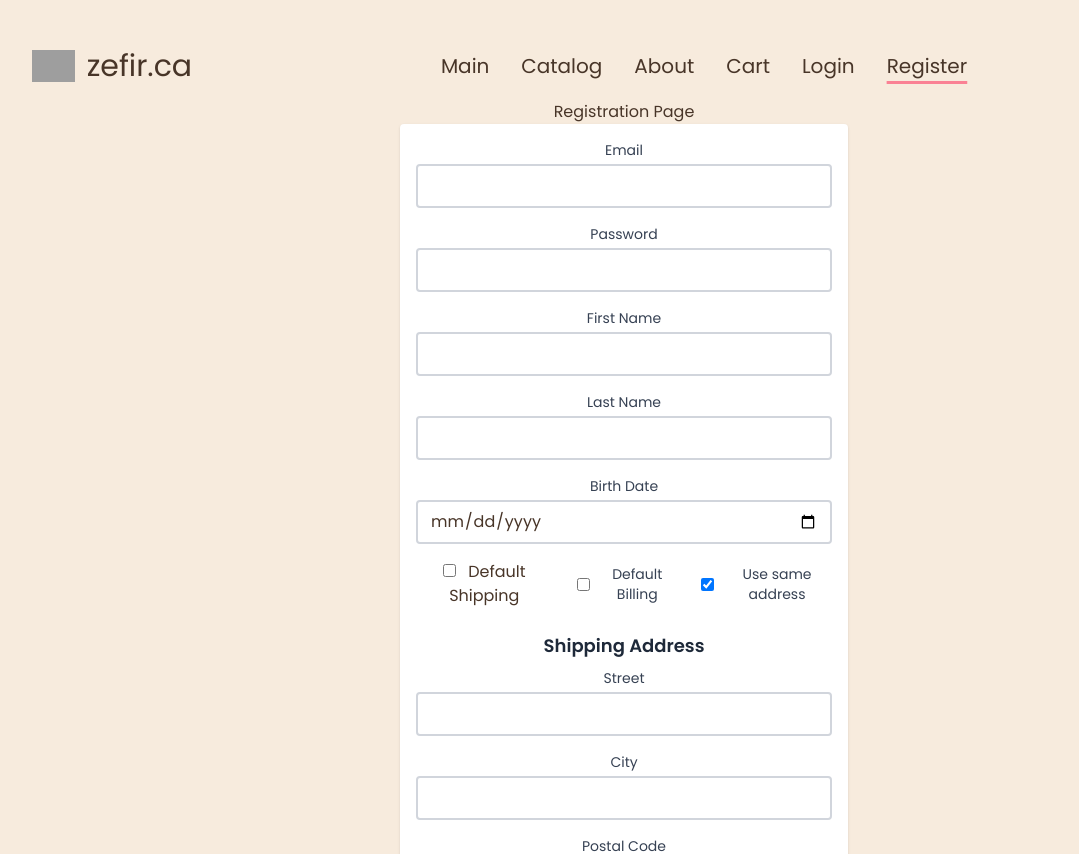
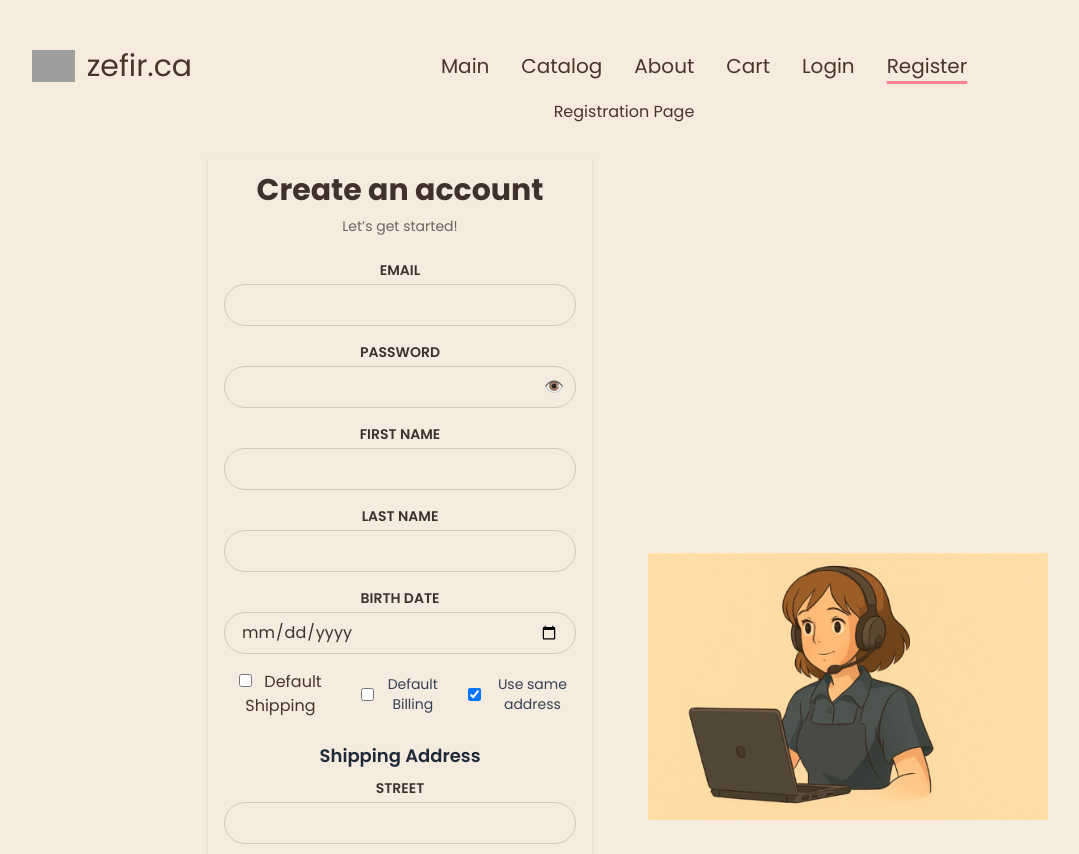
Before and after one commit to CodeBreakers-rs/eCommerce-App, a React (Vite) app: page /register in a window 1280 px wide. Shown: the top 854 px of the page, without its empty margins (16-1095 px from the left). Built offline with nearby package versions, Linux system fonts and the light colour scheme; no server answers; grey boxes are pictures that could not be loaded.

Commit message:
feat: update reg form style

```diff
--- a/src/features/auth/components/reg-form.tsx
+++ b/src/features/auth/components/reg-form.tsx
@@ -15,6 +15,7 @@ import {
   initialForm,
   validCountries,
 } from '../../../utils/form-utils'
+import regFormImg from '../../../assets/images/reg-form.jpg'
 
 const countryNameToCode: Record<string, string> = {
   Canada: 'CA',
@@ -33,6 +34,7 @@ export const RegForm = () => {
   const [defaultShipping, setDefaultShipping] = useState(false)
   const [defaultBilling, setDefaultBilling] = useState(false)
   const [useSameAddress, setUseSameAddress] = useState(true)
+  const [isShownPassword, setIsShowPassword] = useState(false)
 
   const handleChange = (
     e: React.ChangeEvent<HTMLInputElement | HTMLSelectElement>,
@@ -174,27 +176,50 @@ export const RegForm = () => {
     type: string = 'text',
   ) => (
     <div className="mb-4">
-      <label htmlFor={name} className="block text-sm font-medium text-gray-700">
-        {label}
+      <label
+        htmlFor={name}
+        className="block text-sm font-semibold text-[#40312d] mb-1"
+      >
+        {label.toUpperCase()}
       </label>
+      {type === 'password' ? (
+        <div className="relative">
+          <input
+            type={isShownPassword ? 'text' : 'password'}
+            id={name}
+            name={name}
+            value={formData[name]}
+            onChange={handleChange}
+            className={`w-full rounded-full border px-4 py-2 pr-10 text-[#40312d] bg-transparent ${
+              hasSubmitted && errors[name]
+                ? 'border-red-500'
+                : 'border-[#40312d33]'
+            }`}
+          />
+          <button
+            type="button"
+            onClick={() => setIsShowPassword(!isShownPassword)}
+            className="absolute right-3 top-1/2 transform -translate-y-1/2 text-gray-500"
+          >
+            {isShownPassword ? '🙈' : '👁️'}
+          </button>
+        </div>
+      ) : (
         <input
           type={type}
           id={name}
           name={name}
           value={formData[name]}
           onChange={handleChange}
-        className={`mt-1 block w-full rounded border-2 px-3 py-2 focus:outline-none transition ${
+          className={`w-full rounded-full border px-4 py-2 text-[#40312d] focus:outline-none focus:ring-2 focus:ring-[#40312d] bg-transparent placeholder:text-[#40312d88] ${
             hasSubmitted && errors[name]
-            ? 'border-red-500 bg-red-50'
-            : 'border-gray-300 focus:border-blue-500'
+              ? 'border-red-500'
+              : 'border-[#40312d33]'
           }`}
-        aria-describedby={`${name}-error`}
-        aria-invalid={!!errors[name]}
         />
+      )}{' '}
       {hasSubmitted && errors[name] && (
-        <span id={`${name}-error`} className="text-red-600 text-sm mt-1 block">
-          ⚠️ {errors[name]}
-        </span>
+        <p className="text-red-600 text-xs mt-1">{errors[name]}</p>
       )}
     </div>
   )
@@ -233,10 +258,17 @@ export const RegForm = () => {
   )
 
   return (
+    <div className="min-h-screen flex items-center justify-center bg-[#f6ebdf] px-4">
+      <div className="max-w-4xl w-full bg-[#f6ebdf] flex flex-col md:flex-row items-center justify-center">
+        <div className="w-full max-w-md p-8">
           <form
             onSubmit={handleSubmit}
-      className="max-w-md mx-auto p-4 space-y-4 bg-white shadow rounded"
+            className="max-w-md mx-auto p-4 space-y-4 bg-#f7ebdd shadow rounded"
           >
+            <h1 className="text-3xl font-bold text-[#40312d] mb-2">
+              Create an account
+            </h1>
+            <p className="text-sm text-[#40312dbb] mb-6">Let’s get started!</p>
             {message && (
               <p className="text-green-600 font-medium text-sm">{message}</p>
             )}
@@ -313,6 +345,22 @@ export const RegForm = () => {
             >
               Register
             </button>
+            <p className="text-sm text-center mt-4 text-[#40312d]">
+              Already have an account?{' '}
+              <a href="/login" className="font-semibold underline">
+                Log in
+              </a>
+            </p>
           </form>
+        </div>
+        <div className="hidden md:flex w-full max-w-lg justify-center items-center p-6">
+          <img
+            src={regFormImg}
+            alt="Registration Illustration"
+            className="w-full h-auto max-h-[480px] object-contain"
+          />
+        </div>
+      </div>
+    </div>
   )
 }
```
Also changed, not shown: src/assets/images/reg-form.jpg (added). Lines whose indentation alone changed are shown as unchanged.
